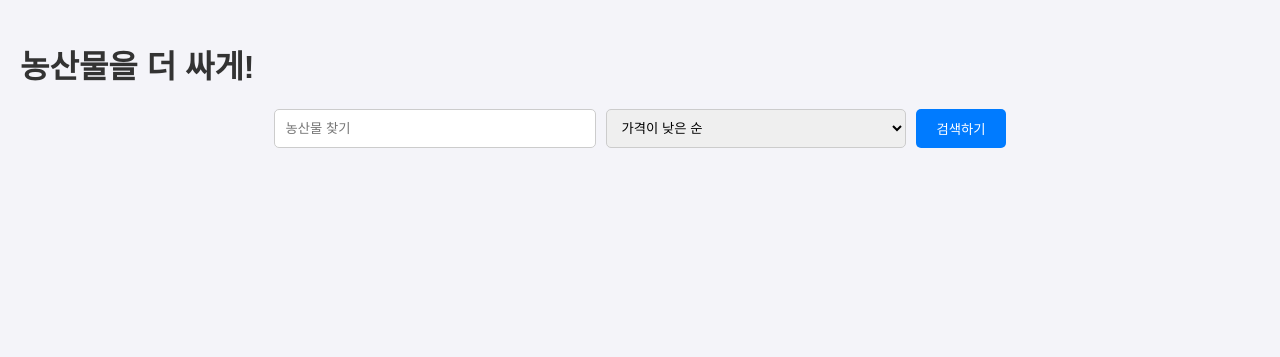
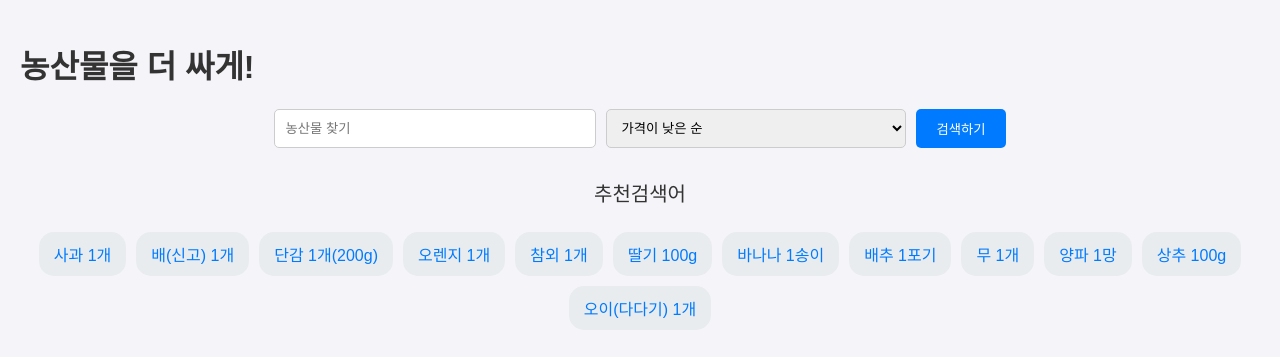
Before and after one commit to Choitim/seoul_data, a Django app: page / in a window 1280 px wide. Shown: the top 357 px of the page. Run offline with Django 5.2, Linux system fonts and the light colour scheme; some libraries are stand-ins or nearby versions.

Commit message:
20240509 4rd commit

```diff
--- a/myapp/templates/index.html
+++ b/myapp/templates/index.html
@@ -71,37 +71,34 @@
             font-weight: bold;
             color: #007BFF;
         }
-        .modal {
-            position: fixed;
-            top: 0;
-            left: 0;
-            width: 100%;
-            height: 100%;
-            background-color: rgba(0, 0, 0, 0.5);
-            display: none;
-            align-items: center;
+        .keyword-box {
+            display: flex;
+            flex-wrap: wrap;
             justify-content: center;
-            z-index: 1000;
+            padding-top: 10px;
         }
-        .modal-content {
-            position: relative;
-            padding: 20px;
-            background: #fff;
-            border-radius: 5px;
-            width: 60%;
-            max-width: 640px;
+        .keyword-btn {
+            margin: 5px;
+            padding: 10px 15px;
+            background-color: #e9ecef;
+            border: none;
+            border-radius: 15px;
+            cursor: pointer;
+            transition: background-color 0.3s ease, transform 0.2s;
+            font-size: 16px;
+            color: #007bff;
         }
-        .close-button {
-            position: absolute;
-            top: 10px;
-            right: 10px;
-            font-size: 1.5em;
-            color: #666;
-            cursor: pointer;
+        .keyword-btn:hover {
+            background-color: #d1d9e2;
+            transform: translateY(-2px);
+            box-shadow: 0 2px 5px rgba(0,0,0,0.2);
         }
-        #map {
-            width: 100%;
-            height: 400px;
+        .recommendation-title {
+            text-align: center;
+            margin-top: 30px;
+            margin-bottom: 10px;
+            font-size: 20px;
+            color: #333;
         }
     </style>
 </head>
@@ -116,6 +113,9 @@
         <button type="submit">검색하기</button>
     </form>
 
+    <p class="recommendation-title">추천검색어</p>
+    <div class="keyword-box"></div>
+
     <div class="grid-container">
         {% for item in results %}
         <div class="card">
@@ -127,34 +127,34 @@
         {% endfor %}
     </div>
 
-    <div class="modal" id="modal">
-        <div class="modal-content">
-            <span class="close-button" onclick="closeModal()">&times;</span>
-            <div id="map"></div>
-        </div>
-    </div>
+    <script>
+        // JSON 데이터 예시
+        const keywordData = [
+            {"a_name": "사과 1개"},
+            {"a_name": "배(신고) 1개"},
+            {"a_name": "단감 1개(200g)"},
+            {"a_name": "오렌지 1개"},
+            {"a_name": "참외 1개"},
+            {"a_name": "딸기 100g"},
+            {"a_name": "바나나 1송이"},
+            {"a_name": "배추 1포기"},
+            {"a_name": "무 1개"},
+            {"a_name": "양파 1망"},
+            {"a_name": "상추 100g"},
+            {"a_name": "오이(다다기) 1개"}
+        ];
 
-    <!-- Kakao Maps API 스크립트 비동기 로드 -->
-    <script>
-        (function(){
-            var script = document.createElement('script');
-            script.type = 'text/javascript';
-            script.async = true;
-            script.src = 'https://dapi.kakao.com/v2/maps/sdk.js?appkey=7af7a7bf74f53e738e8871c46c95f92f&libraries=services,drawing';
-            var entry = document.getElementsByTagName('script')[0];
-            entry.parentNode.insertBefore(script, entry);
-        })();
-    </script>
-
-    <script type="text/javascript">
-        function initializeMap() {
-            // 시장 검색 및 모달 표시 함수 (이 부분은 삭제됨)
-        }
-
-        function closeModal() {
-            var modal = document.getElementById('modal');
-            modal.style.display = 'none';
-        }
+        // 키워드 버튼 동적 생성
+        const keywordBox = document.querySelector('.keyword-box');
+        keywordData.forEach(item => {
+            const btn = document.createElement('div');
+            btn.className = 'keyword-btn';
+            btn.textContent = item.a_name;
+            btn.onclick = () => {
+                window.location.href = `{% url 'search_item' %}?q=${encodeURIComponent(item.a_name)}`;
+            };
+            keywordBox.appendChild(btn);
+        });
     </script>
 </body>
 </html>
```
Lines whose indentation alone changed are shown as unchanged.
